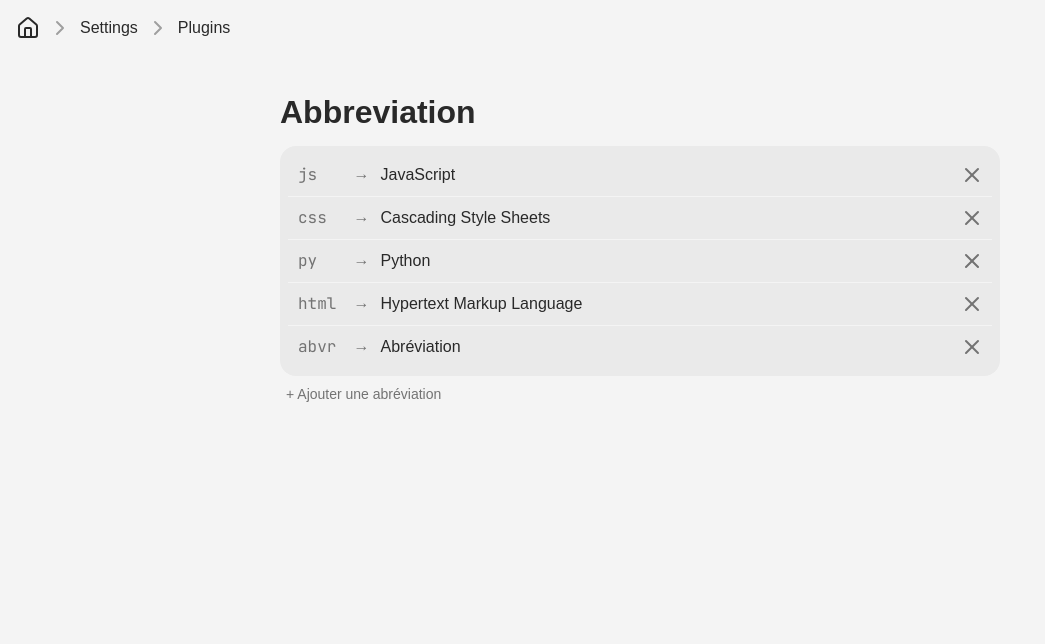
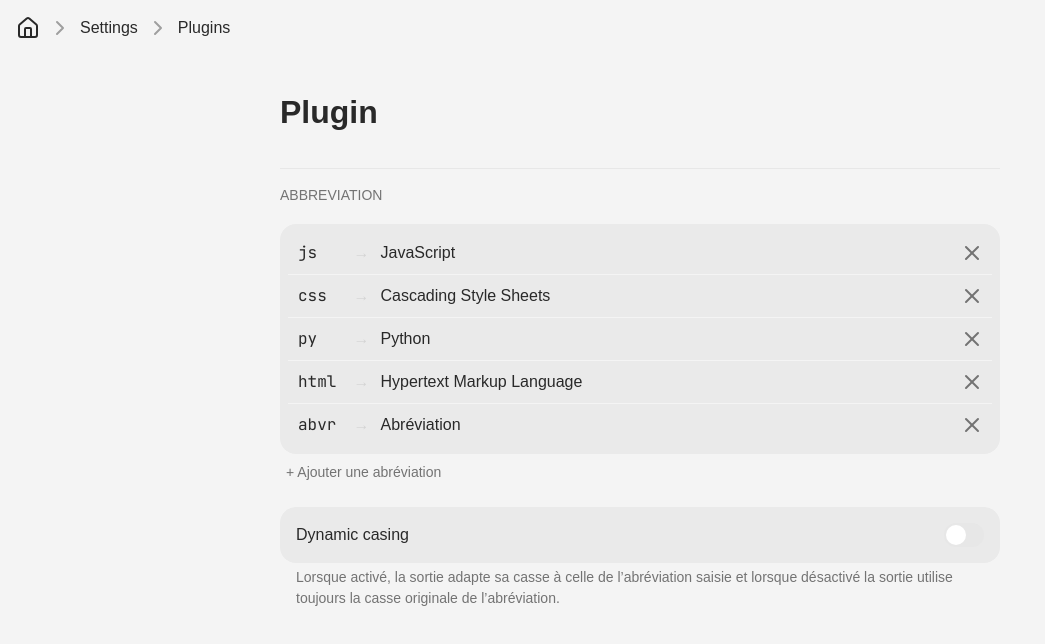
Before and after one commit to frederic-poirier/react-prosemirror, a React (Vite) app: page /settings/plugins in a window 1280 px wide. Shown: the top 644 px of the page, without its empty margins (0-1045 px from the left). Built offline with nearby package versions, Linux system fonts and the light colour scheme; a web font is replaced by a local one.

Commit message:
feat: Add dynamic casing toggle and improve styling in AbbreviationComponent

```diff
--- a/src/Editor/plugins/abbreviation/settings/AbbreviationComponent.jsx
+++ b/src/Editor/plugins/abbreviation/settings/AbbreviationComponent.jsx
@@ -129,7 +129,6 @@ export default function AbbreviationComponent() {
     else return (
         <>
             <AbbreviationCallout errors={errors} />
-
             <form id="abbrev-form">
                 <ul className="block-list">
                     {rows.map((row) => (
@@ -149,6 +148,7 @@ export default function AbbreviationComponent() {
             <button type="button" onClick={() => addRow()} className="abbrev-add">
                 + Ajouter une abréviation
             </button>
+            <DynamicCasing />
         </>
     );
 }
@@ -239,3 +239,26 @@ const AbbreviationRow = React.memo(function AbbreviationRow({
         prevProps.row.error === nextProps.row.error
     );
 });
+
+const DynamicCasing = () => {
+    return (
+        <>
+            <ul className="block-list">
+                <li>
+                    <label htmlFor="dynamic" className="dynamic">
+                        <p>Dynamic casing</p>
+
+                        <span className="switch">
+                            <input type="checkbox" id="dynamic" />
+                            <span className="slider"></span>
+                        </span>
+                    </label>
+                </li>
+            </ul>
+            <p className="abbrev-description">
+                Lorsque activé, la sortie adapte sa casse à celle de l’abréviation saisie
+                et lorsque désactivé la sortie utilise toujours la casse originale de l’abréviation.
+            </p>
+        </>
+    )
+}
--- a/src/features/settings/PluginsSettings.jsx
+++ b/src/features/settings/PluginsSettings.jsx
@@ -3,8 +3,11 @@ import AbbreviationComponent from "../../Editor/plugins/abbreviation/settings/Ab
 export default function PluginsSettings() {
     return (
         <>
-            <h1>Abbreviation</h1>
-            <AbbreviationComponent />
+            <h1>Plugin</h1>
+            <section>
+                <h3>Abbreviation</h3>
+                <AbbreviationComponent />
+            </section>
         </>
     )
 }
--- a/src/features/settings/Settings.css
+++ b/src/features/settings/Settings.css
@@ -31,6 +31,8 @@
         border-bottom: 1px solid var(--color-gray-100);
     }
 
+
+
     a {
         color: inherit;
         text-decoration: none;
@@ -38,6 +40,7 @@
         display: flex;
         justify-content: space-between;
         padding: 0.5rem;
+        border-radius: 0.5rem;
     }
 
 }
@@ -52,7 +55,7 @@ h1 {
     box-shadow: hsl(50, 100%, 71%, 0.03) 0px 8px 24px;
     padding: 1rem;
     border-radius: 1rem;
-    margin-block: 1rem;
+    margin-bottom: 1rem;
     display: grid;
     grid-template-columns: auto 1fr;
     column-gap: 0.75rem;
@@ -96,3 +99,18 @@ h1 {
     margin: 0;
     pointer-events: none;
 }
+
+
+section {
+    margin-block: 1rem;
+    padding-block: 1rem;
+
+    > h3 {
+        color: var(--color-gray-500);
+        text-transform: uppercase;
+        font-weight: 400;
+        border-top: 1px solid var(--color-gray-200);
+        padding-block: 1rem;
+        font-size: 0.875rem;
+    }
+}
--- a/src/index.css
+++ b/src/index.css
@@ -101,7 +101,7 @@ h6 {
   --color-gray-950: oklch(0.129 0 264.695);
 
   /* Warning (Yellow/Amber) */
-  --color-warning-100: oklch(0.95 0.15 85);
+  --color-warning-100: oklch(80.877% 0.17029 75.348);
   --color-warning-200: oklch(0.85 0.18 85);
   --color-warning-300: oklch(0.75 0.2 85);
   --color-warning-400: oklch(0.65 0.22 85);
@@ -119,7 +119,7 @@ h6 {
   --color-info-400: oklch(0.65 0.22 250);
 
   /* Success (Green) */
-  --color-success-100: oklch(0.95 0.15 135);
+  --color-success-100: oklch(82.497% 0.2349 136.845);
   --color-success-200: oklch(0.85 0.18 135);
   --color-success-300: oklch(0.75 0.2 135);
   --color-success-400: oklch(0.65 0.22 135);
@@ -160,7 +160,7 @@ h6 {
     --color-info-400: oklch(0.45 0.26 250);
 
     /* Success */
-    --color-success-100: oklch(0.75 0.2 135);
+    --color-success-100: oklch(62.9% 0.18346 136.27);
     --color-success-200: oklch(0.65 0.22 135);
     --color-success-300: oklch(0.55 0.24 135);
     --color-success-400: oklch(0.45 0.26 135);
```
Also changed, not shown: src/Editor/plugins/abbreviation/settings/AbbreviationComponent.css.
